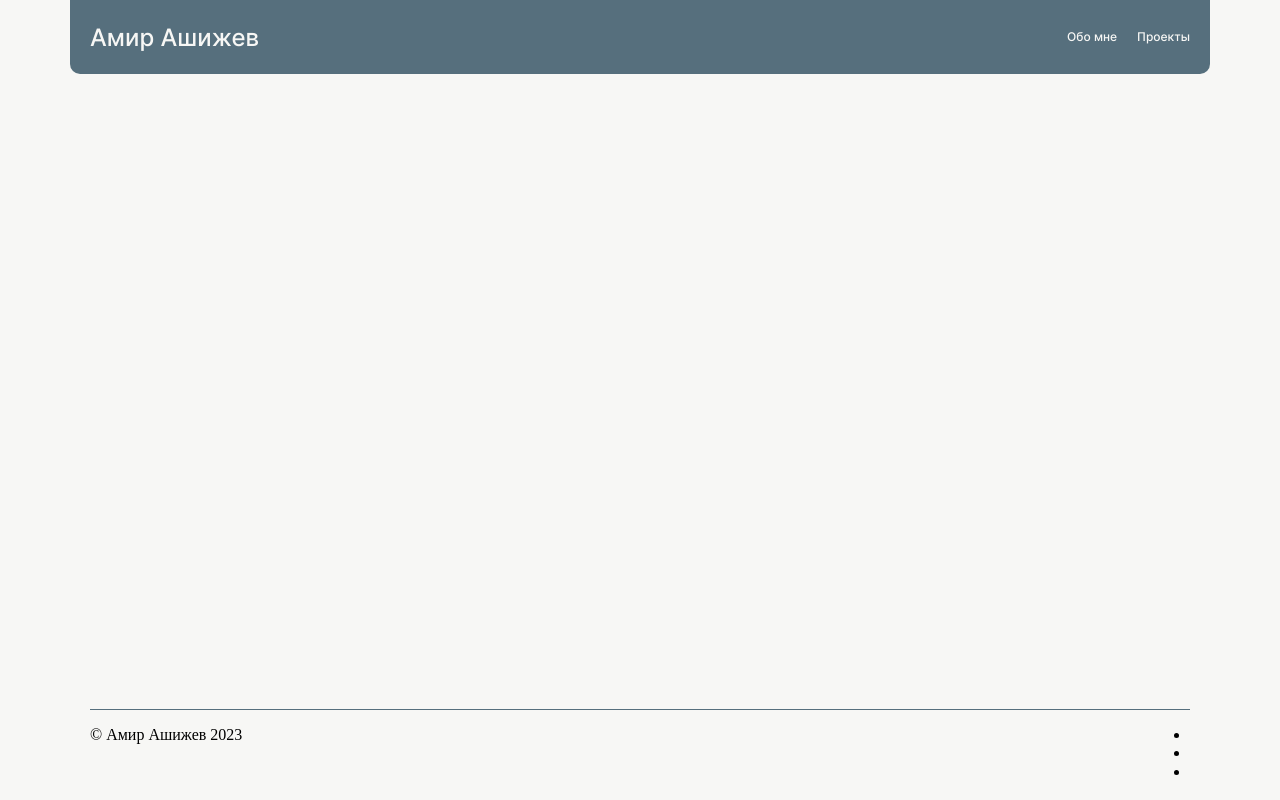
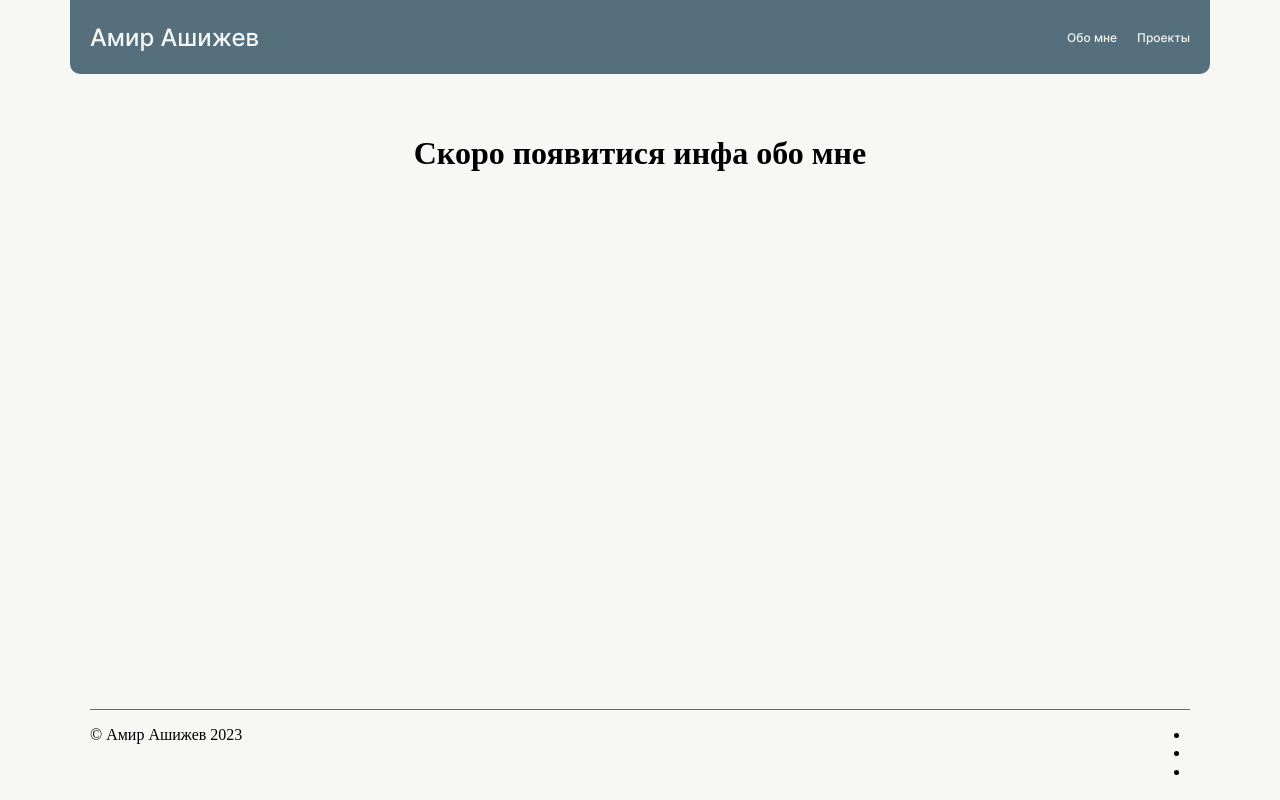
Before and after one commit to AmirAshizhev/portfolio, a React (Create React App) app: page /about-me in a window 1280 px wide. Built offline with nearby package versions, Linux system fonts and the light colour scheme.

Commit message:
navigation

```diff
--- a/src/blocks/navigation/navigation.css
+++ b/src/blocks/navigation/navigation.css
@@ -17,4 +17,9 @@
   font-size: 12px;
   line-height: 16px;
   color: #F7F7F5;
+  text-decoration: none;
 }
+
+.navigation__link:hover{
+  opacity: 0.8;
+}
--- /dev/null
+++ b/src/components/About.js
@@ -0,0 +1,7 @@
+function About(){
+  return (
+    <h1>Скоро появитися инфа обо мне</h1>
+  )
+}
+
+export default About;
--- a/src/components/Main.js
+++ b/src/components/Main.js
@@ -1,4 +1,5 @@
 import { Route, Routes } from 'react-router-dom';
+import About from './About';
 import Portfolio from './Portfolio';
 import Projects from './Projects';
 
@@ -8,6 +9,7 @@ function Main() {
       <Routes>
         <Route path='/' element={<Portfolio/>}/>
         <Route path='/projects' element={<Projects/>}/>
+        <Route path='/about-me' element={<About/>}/>
       </Routes>
 
 
--- a/src/components/NavBar.js
+++ b/src/components/NavBar.js
@@ -1,9 +1,11 @@
+import { Link } from 'react-router-dom';
+
 function NavBar() {
   return (
     <nav className='navigation'>
       <ul className='navigation__list'>
-        <li className='navigation__link'>Обо мне</li>
-        <li className='navigation__link'>Проекты</li>
+        <li><Link className='navigation__link' to='/about-me'>Обо мне</Link></li>
+        <li><Link className='navigation__link' to='/projects'>Проекты</Link></li>
       </ul>
     </nav>
   )
```
